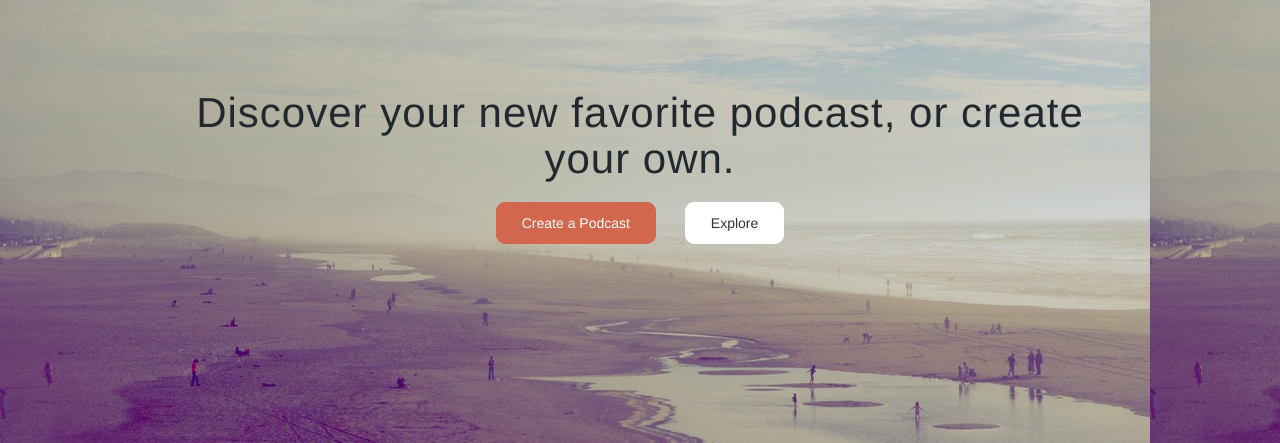
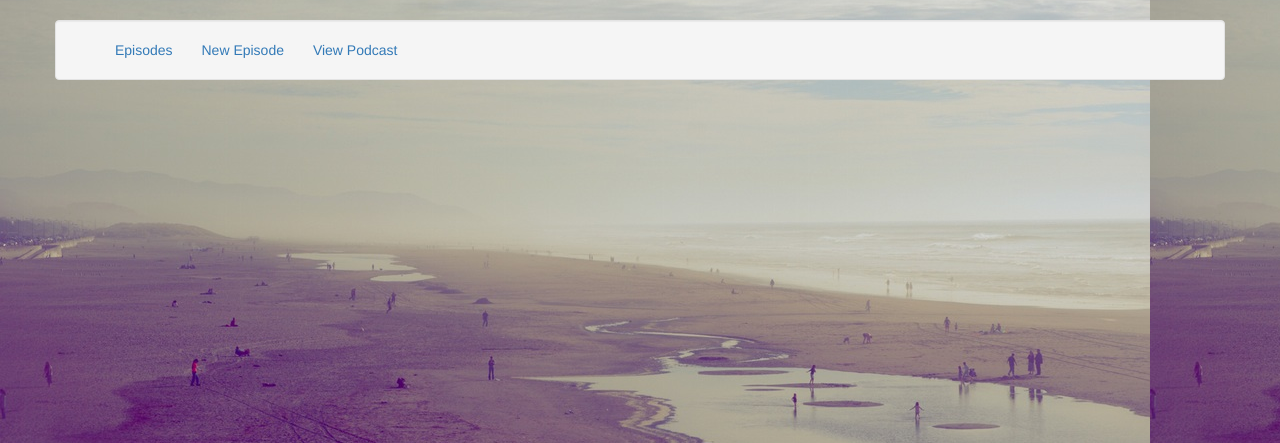
Before and after one commit to mahida/podcast_fem, a Rails app: page / in a window 1280 px wide. Shown: the part 51-494 px from the top of the page. Run offline with Rails 7, Linux system fonts and the light colour scheme; the visitor is signed in with stand-in values (Sample User, id 1); data that the repository does not hold is empty; style sheets or scripts are compiled from the project's sources; some libraries are stand-ins or nearby versions.

Commit message:
added dashboard for user

```diff
--- a/app/assets/stylesheets/application.scss
+++ b/app/assets/stylesheets/application.scss
@@ -79,6 +79,17 @@ $highlight: #d2674e;
 	outline:none;
 }
 
+.dash-links {
+	ul {
+		list-style: none;
+		margin: 0;
+		li {
+			display: inline;
+			margin-right: 2.5rem;
+		}
+	}
+}
+
  .wrapper-skinny {
  	width: 50%;
  	margin: 0 auto;
--- a/app/controllers/podcasts_controller.rb
+++ b/app/controllers/podcasts_controller.rb
@@ -1,12 +1,29 @@
 class PodcastsController < ApplicationController
+	before_action :find_podcast, only: [:show, :dashboard]
+	before_action :find_episode, only: [:show, :dashboard]
 
 	def index
 		@podcasts = Podcast.all.order("created_at desc")
 	end
 
 	def show
-		@podcast = Podcast.find(params[:id])
-		@episodes = Episode.where(podcast_id: @podcast).order("created_at desc")
 	end
 
+	def dashboard
+	end
+
+	private
+
+		def find_episode
+			@episodes = Episode.where(podcast_id: @podcast).order("created_at desc")
+		end
+
+		def find_podcast
+			if params[:id].nil?
+				@podcast = current_podcast
+			else
+				@podcast = Podcast.find(params[:id])
+			end
+		end
+
 end
--- /dev/null
+++ b/app/views/podcasts/dashboard.html.erb
@@ -0,0 +1,21 @@
+<div class="row">
+	<div class="well dash-links">
+		<ul>
+			<li><%= link_to "Episodes", root_path %></li>
+			<li><%= link_to "New Episode", new_podcast_episode_path(@podcast) %></li>
+			<li><%= link_to "View Podcast", podcast_path(current_podcast) %></li>
+		</ul>
+	</div>
+<div>
+
+<% @episodes.each do |episode| %>
+	<div class="well">
+		<h2><%= link_to episode.title, podcast_episode_path(@podcast, episode) %></h2>
+		<p><%= episode.description[0..250] %>...</p>
+		<p>
+			<%= link_to "Edit", edit_podcast_episode_path(@podcast, episode) %>
+			<%= link_to "Delete", podcast_episode_path(@podcast, episode), method: :delete, data: {confirm: "Are you sure?"} %>
+		</p>
+
+	</div>
+<% end %>
--- a/app/views/shared/_navbar.html.erb
+++ b/app/views/shared/_navbar.html.erb
@@ -28,9 +28,6 @@
             </a>
 
             <ul class="dropdown-menu">
-              <li><%= link_to "New Episode" %></li>
-              <li><%= link_to "Edit Episode" %></li>
-              <li role="separator" class="divider"></li>
               <li><%= link_to "Account Settings", edit_podcast_registration_path %></li>
               <li role="separator" class="divider"></li>
               <li><%= link_to "Sign Out", destroy_podcast_session_path, method: :delete %></li>
--- a/config/routes.rb
+++ b/config/routes.rb
@@ -1,11 +1,16 @@
 Rails.application.routes.draw do
 
   devise_for :podcasts
-  root 'welcome#index'
 
   resources :podcasts, only: [:index, :show] do
     resources :episodes
   end
+
+  authenticated :podcast do
+    root 'podcasts#dashboard', as: "authenticated_root"
+  end
+
+  root 'welcome#index'
 
 
   # The priority is based upon order of creation: first created -> highest priority.
```
